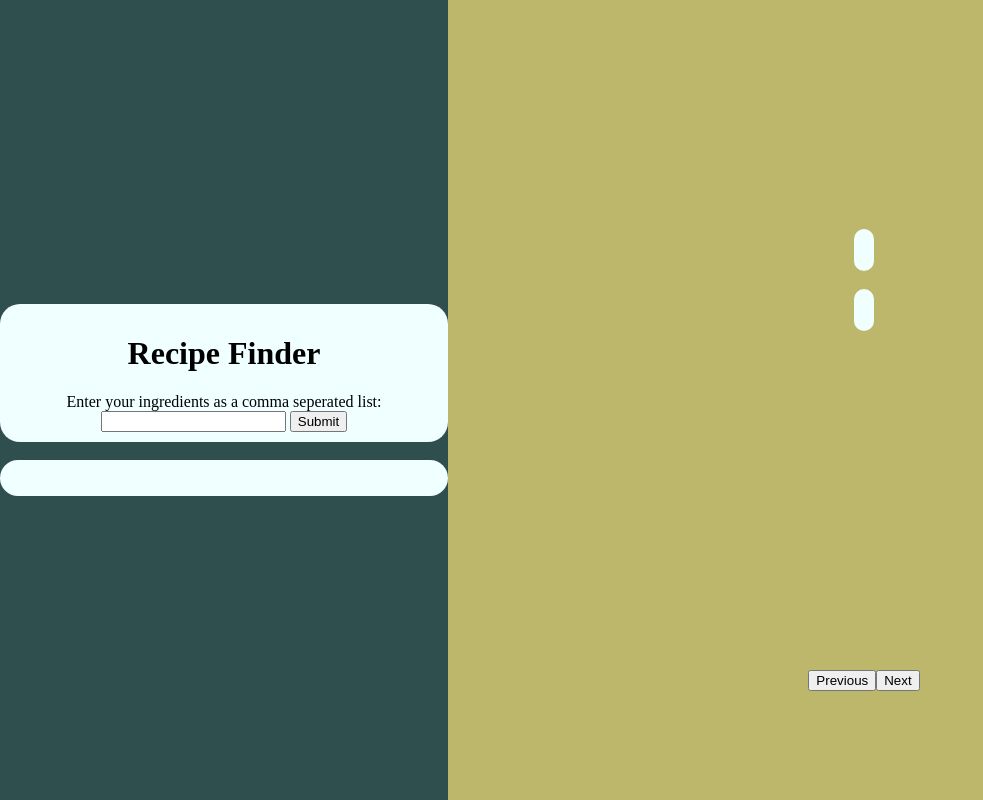
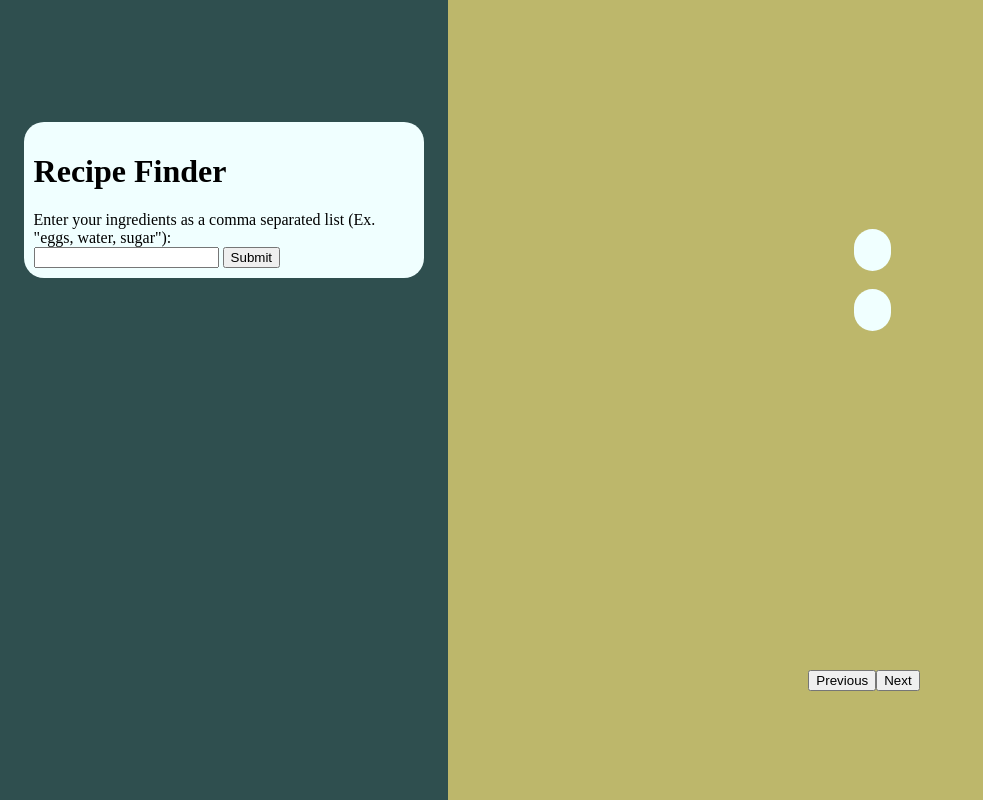
Before and after one commit to gabeisenberg/recipefinder-website, a website: page public/index.html in a window 1280 px wide. Shown: the whole page, without its empty margins (0-983 px from the left). Drawn offline with Linux system fonts and the light colour scheme.

Commit message:
menu-styling

```diff
--- a/public/figures.css
+++ b/public/figures.css
@@ -27,7 +27,7 @@ body {
     display: flex;
     justify-content: center;
     align-items: center;
-    height: 100%;
+    height: 50%;
 }
 
 .recipeTitle {
@@ -42,6 +42,7 @@ body {
 }
 
 .box {
+    width: 85%;
     background-color: azure;
     padding: 10px;
     border-radius: 20px;
--- a/public/index.html
+++ b/public/index.html
@@ -1,39 +1,35 @@
 <!DOCTYPE html>
 <html>
+
 <head>
     <meta charset="utf-8">
     <meta name="viewport" content="width=device-width, initial-scale=1">
     <link rel="stylesheet" href="figures.css">
     <title>Recipe Finder</title>
 </head>
+
 <body style="background-color: #5A5A5A;">
     <div class="menu">
         <div class="container">
-        <div class="centered-text">
                 <div class="box">
                     <h1>Recipe Finder</h1>
-                <label for="input">Enter your ingredients as a comma seperated list:</label>
+                    <label for="input">Enter your ingredients as a comma separated list (Ex. "eggs, water, sugar"): <br></label>
                     <input type="text" id="input">
                     <button onclick="onSubmit()">Submit</button>
-            </div> <br>
-            <div class="box" id="int">
-                <p id="output"></p>
-                <script src="fun.js"></script>
-            </div>
                 </div>
         </div>
     </div>
     <div class="screen" id="load">
         <div class="loading"></div>
     </div>
-<div class = "results">
+    <div class="results">
         <div class="recipeTitle">
-        <div class = "centered-text">
-            <div class = "box">
+            <div class="centered-text">
+                <div class="box">
                     <h1 id="current-recipe"></h1>
                     <p id="match"></p>
                 </div> <br>
-            <div class = "box">
+                <div class="box">
                     <h5 id="iTitle"></h5>
                     <p id="ingredients"></p>
                     <h5 id="iDir"></h5>
@@ -46,5 +42,7 @@
             <button onclick="goNext()">Next</button>
         </div>
     </div>
+    <script src="fun.js"></script>
 </body>
+
 </html>
```
Also changed, not shown: server.js (+8 -2 lines). Lines whose indentation alone changed are shown as unchanged.
